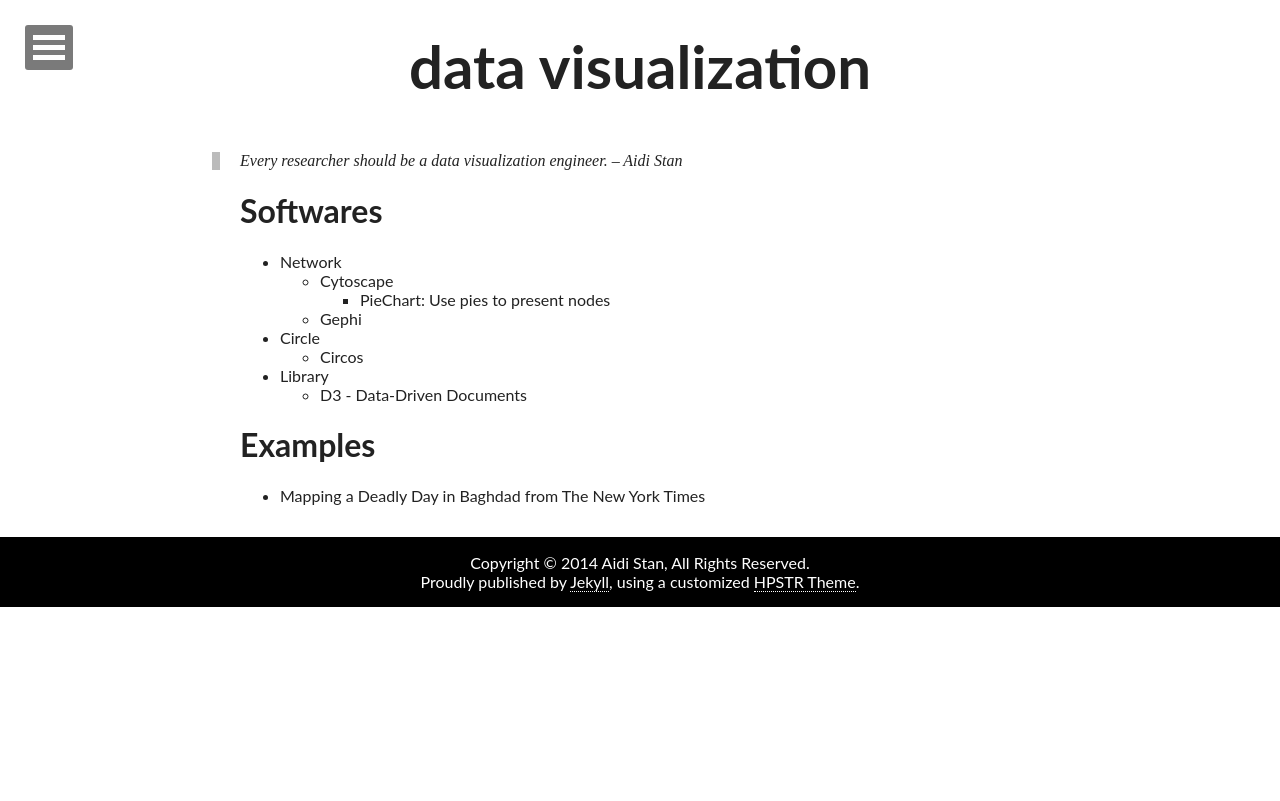
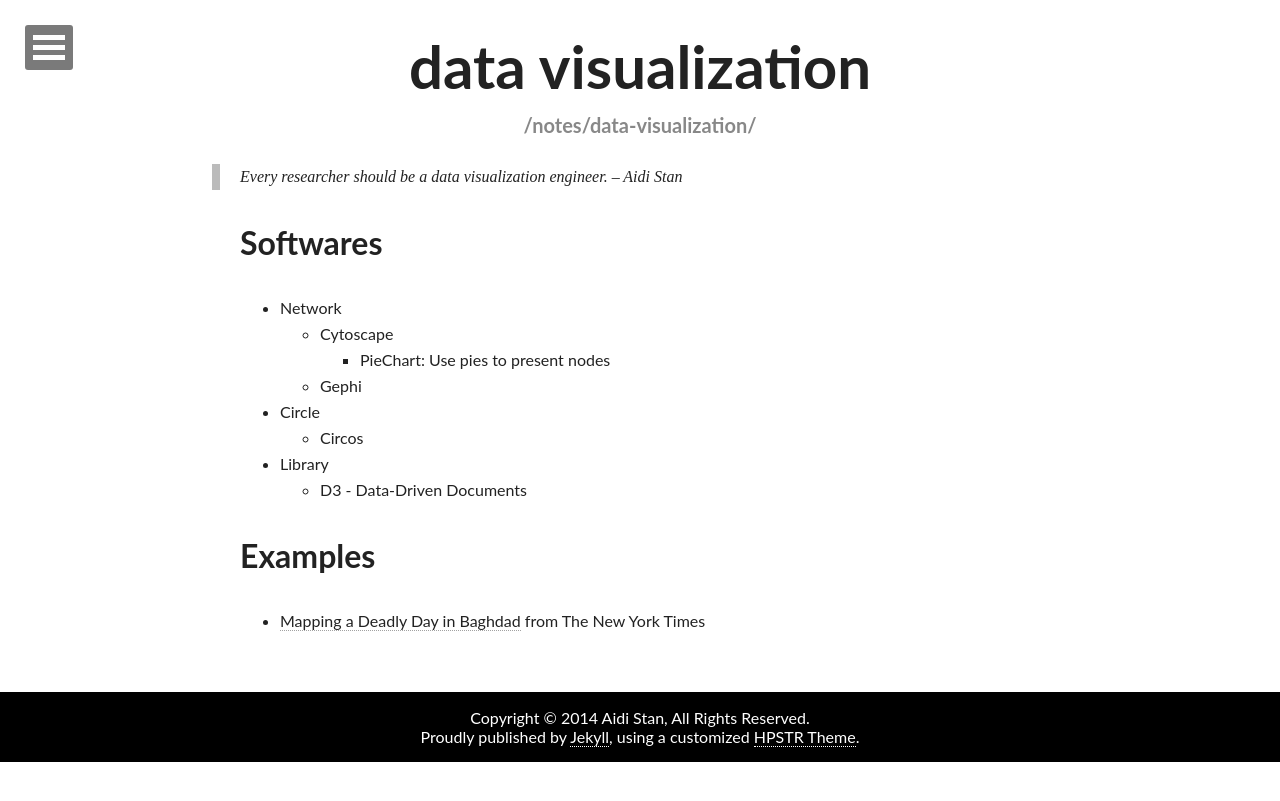
Before and after one commit to alex970448359/site-blog.aiditan.me, a Jekyll site: the page built from _notes/data-visualization.md, in a window 1280 px wide. Shown: the top 801 px of the page. Built offline with Jekyll 4.4.1, drawn with Linux system fonts in a browser that asks for light colours; nearby versions of some CDN libraries; comment, search, counter and statistics services are not loaded.

Commit message:
Update the note layout

```diff
--- a/_layouts/note.html
+++ b/_layouts/note.html
@@ -2,14 +2,16 @@
 layout: default
 ---
 
+<div id="note" role="main">
+  <article class="hentry">
     <header class="header-title">
       <div class="header-title-wrap">
-    <h1 class="entry-title"><a href="{{ site.baseurl }}{{ page.url }}" rel="bookmark" title="{{ page.title }}">{{ page.title }}</a>{% if page.link %} <sup><a class="fa fa-external-link" href="{{ page.link }}"></a></sup>{% endif %}</h1>
+        <h1><a href="{{ site.baseurl }}{{ page.url }}" rel="bookmark" title="{{ page.title }}">{{ page.title }}</a></h1>
+        <h2>{{ page.url }}</h2>
       </div>
     </header>
 
-<div id="note" role="main">
-
+    <div class="entry-content">
       {{ content }}
 
       {% if site.duoshuo and page.comments %}
@@ -17,4 +19,6 @@
       <div class="ds-thread" data-thread-key="{{ page.comments }} " data-title="{{ page.title }}" data-url="{{ site.duoshuo_url }}{{ page.url }}"></div>
       <!-- 多说评论框 end -->
       {% endif %}
+    </div><!-- /.entry-content -->
+  </article>
 </div>
--- a/_layouts/post.html
+++ b/_layouts/post.html
@@ -6,7 +6,7 @@
   <article class="hentry">
     <header class="header-title">
       <div class="header-title-wrap">
-        <h1 class="entry-title"><a href="{{ site.baseurl }}{{ page.url }}" rel="bookmark" title="{{ page.title }}">{{ page.title }}</a>{% if page.link %} <sup><a class="fa fa-external-link" href="{{ page.link }}" target="_blank"></a></sup>{% endif %}</h1>
+        <h1><a href="{{ site.baseurl }}{{ page.url }}" rel="bookmark" title="{{ page.title }}">{{ page.title }}</a>{% if page.link %} <sup><a class="fa fa-external-link" href="{{ page.link }}" target="_blank"></a></sup>{% endif %}</h1>
       </div><!-- /.header-title-wrap -->
     </header>
 
--- a/_sass/_adome.scss
+++ b/_sass/_adome.scss
@@ -8,12 +8,25 @@
   background-color: $white;
 }
 
+#note {
+  .header-title h2 {
+    text-transform: none;
+    @include font-size(20);
+  }
+}
+
 #post {
   .entry-content {
     box-shadow: 0 0 0 0, 0 0 0 $white;
     @include rounded(0px);
     @media #{$large} {
       margin: 0px auto 0px auto;
+    }
+
+    > p:first-child {
+      @media #{$large} {
+        @include font-size(16);
+      }
     }
   }
 }
@@ -47,12 +60,6 @@
   }
 }
 
-#post.entry-content > p:first-child {
-  @media #{$large} {
-    @include font-size(16);
-  }
-}
-
 // Add new styles
 //---------------------------------------------------------
 #post {
@@ -72,8 +79,7 @@
   }
 }
 
-#page,
-#note {
+#page {
   margin: 40px 2px 20px 2px;
   @media #{$medium} {
     margin-left: 20px;
@@ -85,9 +91,7 @@
     margin-left: auto;
     margin-right: auto;
   }
-}
 
-#page {
   article {
     padding: 15px;
     @media #{$medium} {
@@ -100,6 +104,18 @@
 }
 
 #note {
+  margin: 0 2px 20px 2px;
+  @media #{$medium} {
+    margin-left: 20px;
+    margin-right: 20px;
+  }
+  @media #{$large} {
+    max-width: 800px;
+    margin-top: 0;
+    margin-left: auto;
+    margin-right: auto;
+  }
+
   table {
     border-collapse: collapse;
     border-spacing: 0;
```
Lines whose indentation alone changed are shown as unchanged.
